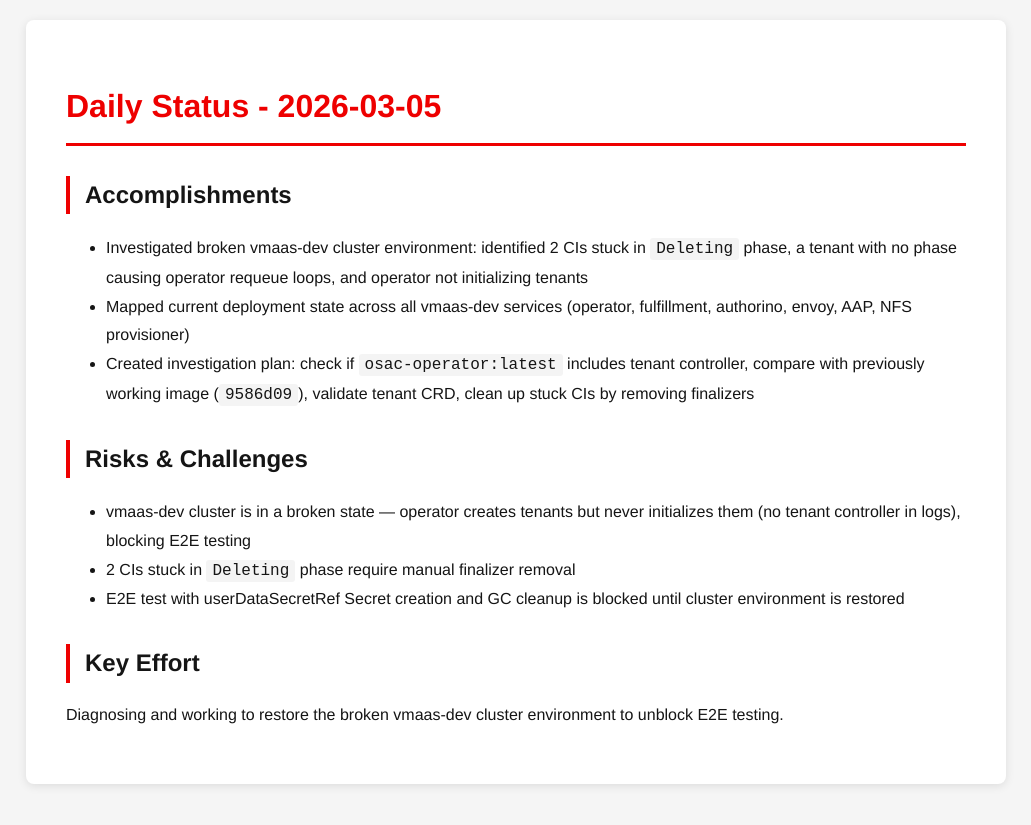
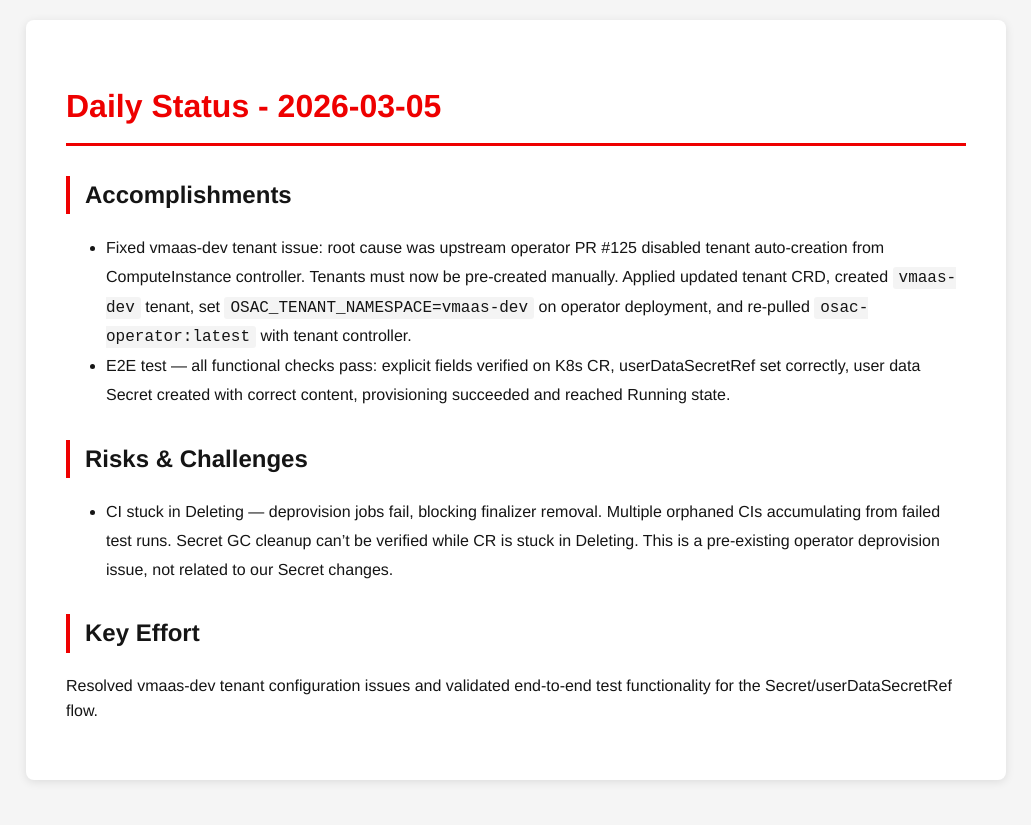
Before and after one commit to tzvatot/daily-status, a Jekyll site: the page built from 2026-03-05.md, in a window 1280 px wide. Shown: the top 825 px of the page, without its empty margins (124-1155 px from the left). Built offline with Jekyll 4.4.1, drawn with Linux system fonts in a browser that asks for light colours.

Commit message:
Daily status update - 2026-03-05

```diff
--- a/2026-03-05.md
+++ b/2026-03-05.md
@@ -7,14 +7,11 @@ date: 2026-03-05
 # Daily Status - 2026-03-05
 
 ## Accomplishments
-- Investigated broken vmaas-dev cluster environment: identified 2 CIs stuck in `Deleting` phase, a tenant with no phase causing operator requeue loops, and operator not initializing tenants
-- Mapped current deployment state across all vmaas-dev services (operator, fulfillment, authorino, envoy, AAP, NFS provisioner)
-- Created investigation plan: check if `osac-operator:latest` includes tenant controller, compare with previously working image (`9586d09`), validate tenant CRD, clean up stuck CIs by removing finalizers
+- Fixed vmaas-dev tenant issue: root cause was upstream operator PR #125 disabled tenant auto-creation from ComputeInstance controller. Tenants must now be pre-created manually. Applied updated tenant CRD, created `vmaas-dev` tenant, set `OSAC_TENANT_NAMESPACE=vmaas-dev` on operator deployment, and re-pulled `osac-operator:latest` with tenant controller.
+- E2E test — all functional checks pass: explicit fields verified on K8s CR, userDataSecretRef set correctly, user data Secret created with correct content, provisioning succeeded and reached Running state.
 
 ## Risks & Challenges
-- vmaas-dev cluster is in a broken state — operator creates tenants but never initializes them (no tenant controller in logs), blocking E2E testing
-- 2 CIs stuck in `Deleting` phase require manual finalizer removal
-- E2E test with userDataSecretRef Secret creation and GC cleanup is blocked until cluster environment is restored
+- CI stuck in Deleting — deprovision jobs fail, blocking finalizer removal. Multiple orphaned CIs accumulating from failed test runs. Secret GC cleanup can't be verified while CR is stuck in Deleting. This is a pre-existing operator deprovision issue, not related to our Secret changes.
 
 ## Key Effort
-Diagnosing and working to restore the broken vmaas-dev cluster environment to unblock E2E testing.
+Resolved vmaas-dev tenant configuration issues and validated end-to-end test functionality for the Secret/userDataSecretRef flow.
```
